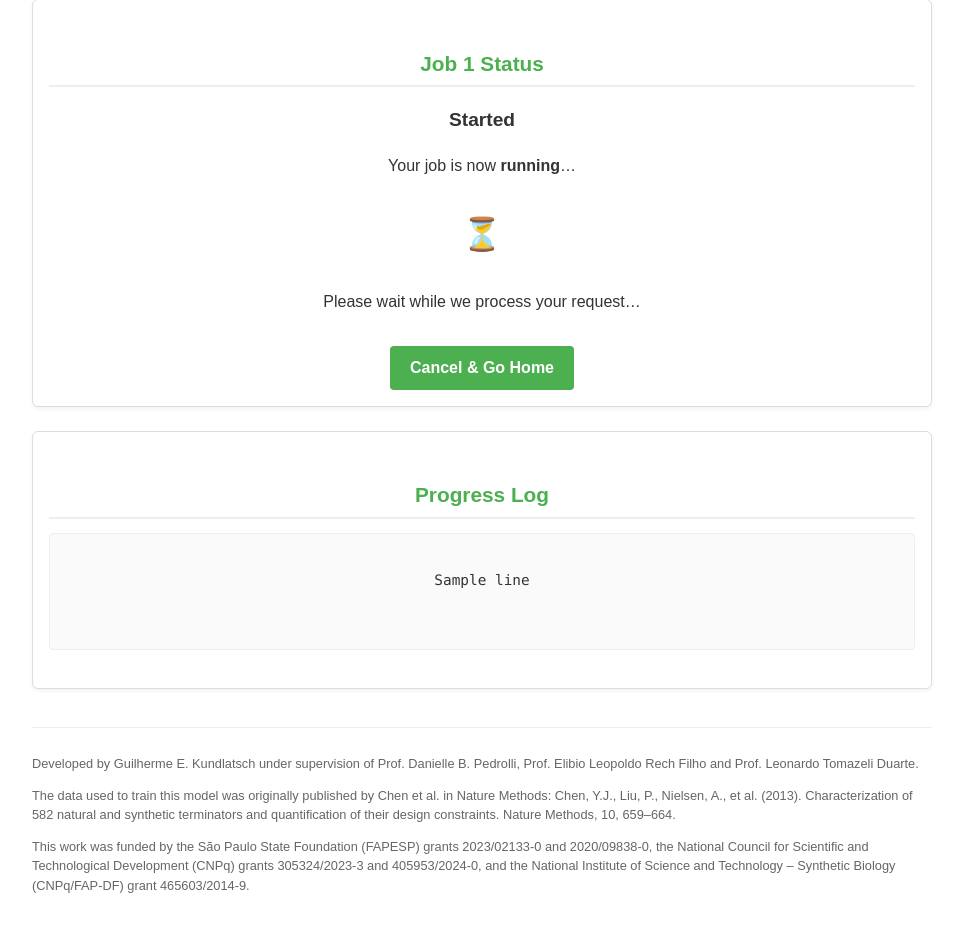
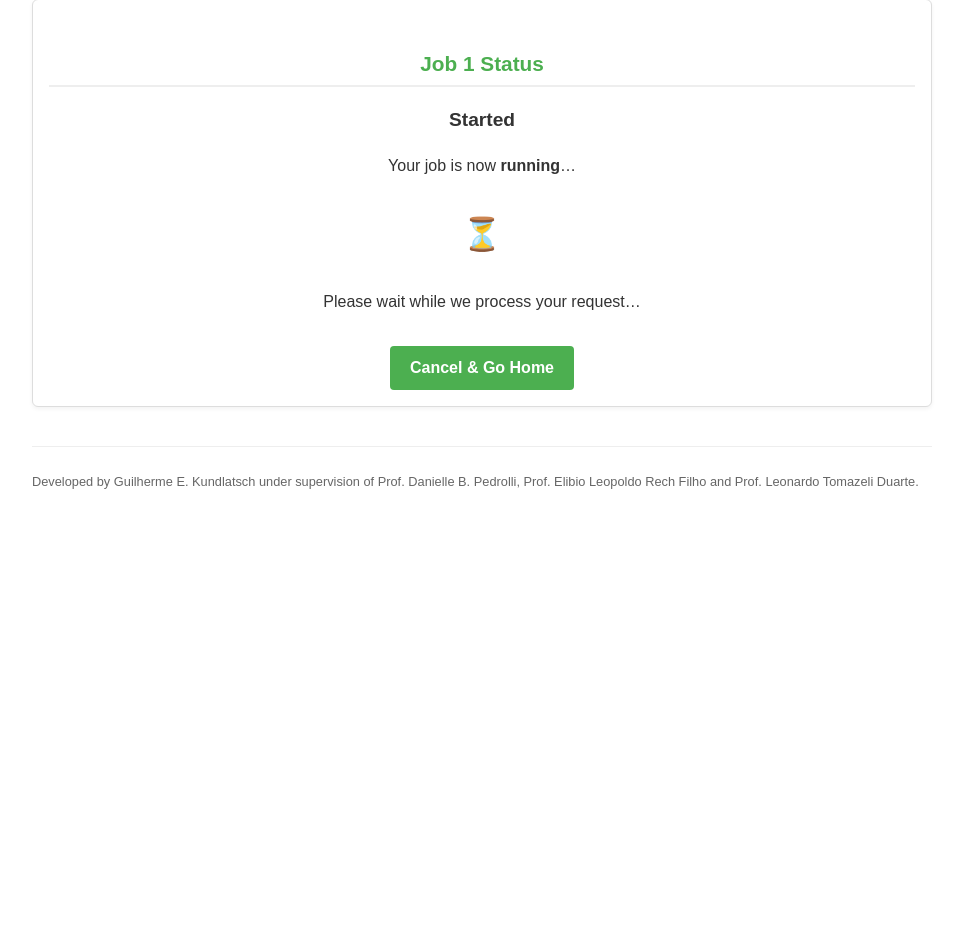
Before and after one commit to gkundlatsch/TerFac, a Flask app: template templates/status.html in a window 1280 px wide. Shown: the part 106-1034 px from the top of the page, without its empty margins (158-1121 px from the left). After the commit the page ends 595 px from the top, so only its background shows below. Run offline with Flask 3, Linux system fonts and the light colour scheme; the template is opened without the code that fills it: most values are stand-ins (such as "Sample title", 1, 10 or a date in 2020); parts of the project's set-up code (start-up, migrations or seed data) failed here and were passed over.

Commit message:
Revert "Update status.html"
This reverts commit c65b4f0a598687a1f0af31975ad65a8fd2b8fc8c.

```diff
--- a/templates/status.html
+++ b/templates/status.html
@@ -57,17 +57,6 @@
         border-top: 1px solid #eee;
         padding-top: 1em;
       }
-      pre.log {
-        background: #fafafa;
-        border: 1px solid #eee;
-        border-radius: 4px;
-        padding: 1em;
-        max-height: 250px;
-        overflow: auto;
-        font-family: Consolas, monospace;
-        font-size: 0.9em;
-        margin-bottom: 1.5em;
-      }
     </style>
   </head>
   <body>
@@ -87,20 +76,8 @@
       Cancel &amp; Go Home
       </a>
     </div>
-
-    <div class="card">
-      <h2>Progress Log</h2>
-      <pre class="log">
-{% for line in logs %}
-{{ line }}
-{% endfor %}
-      </pre>
-    </div>
-
     <div class="footer">
       <p>Developed by Guilherme E. Kundlatsch under supervision of Prof. Danielle B. Pedrolli, Prof. Elibio Leopoldo Rech Filho and Prof. Leonardo Tomazeli Duarte.</p>
-      <p>The data used to train this model was originally published by Chen et al. in Nature Methods: Chen, Y.J., Liu, P., Nielsen, A., et al. (2013). Characterization of 582 natural and synthetic terminators and quantification of their design constraints. Nature Methods, 10, 659–664.</p>
-      <p>This work was funded by the São Paulo State Foundation (FAPESP) grants 2023/02133-0 and 2020/09838-0, the National Council for Scientific and Technological Development (CNPq) grants 305324/2023-3 and 405953/2024-0, and the National Institute of Science and Technology – Synthetic Biology (CNPq/FAP-DF) grant 465603/2014-9.</p>
     </div>
 
     <script>
```
